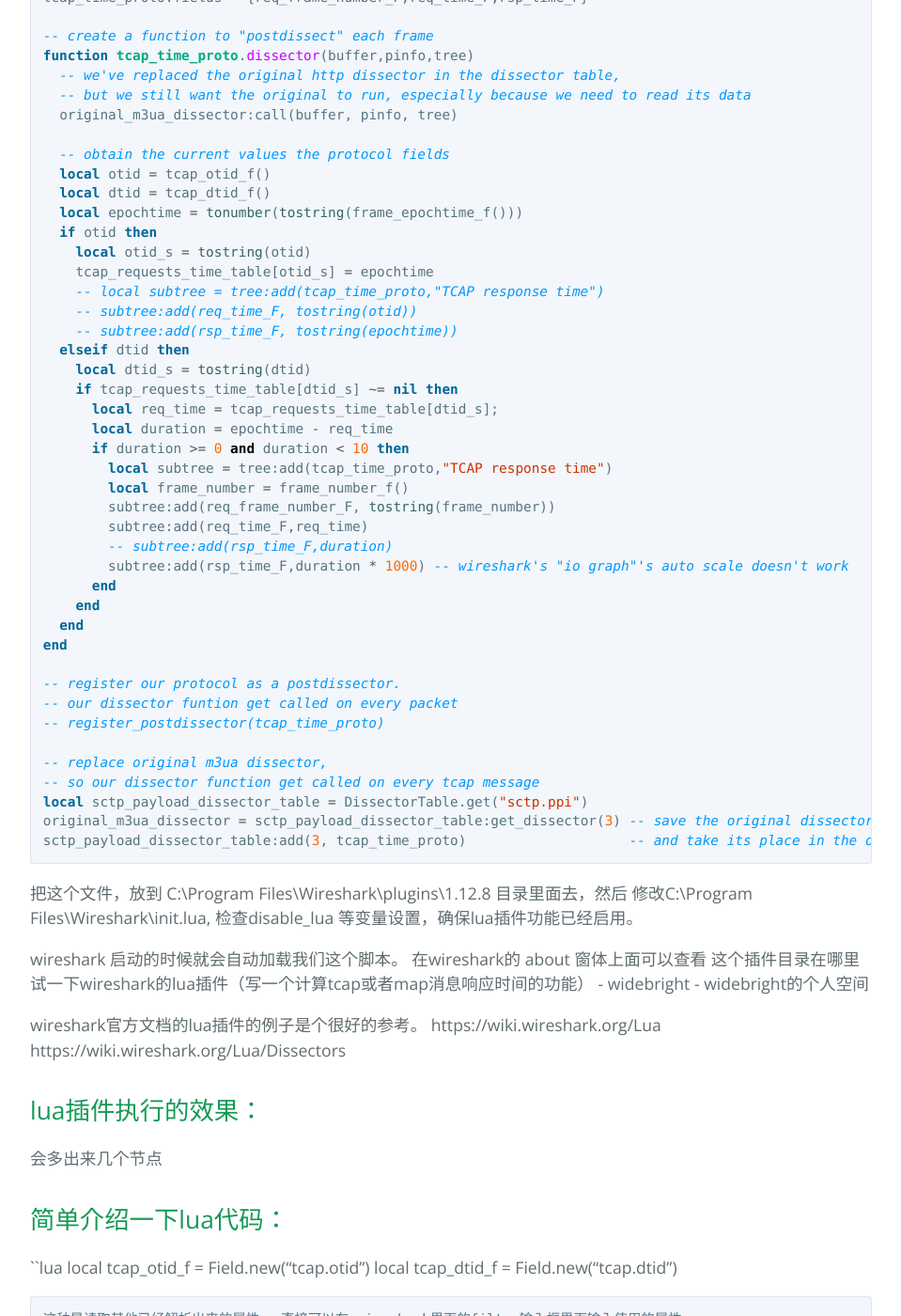
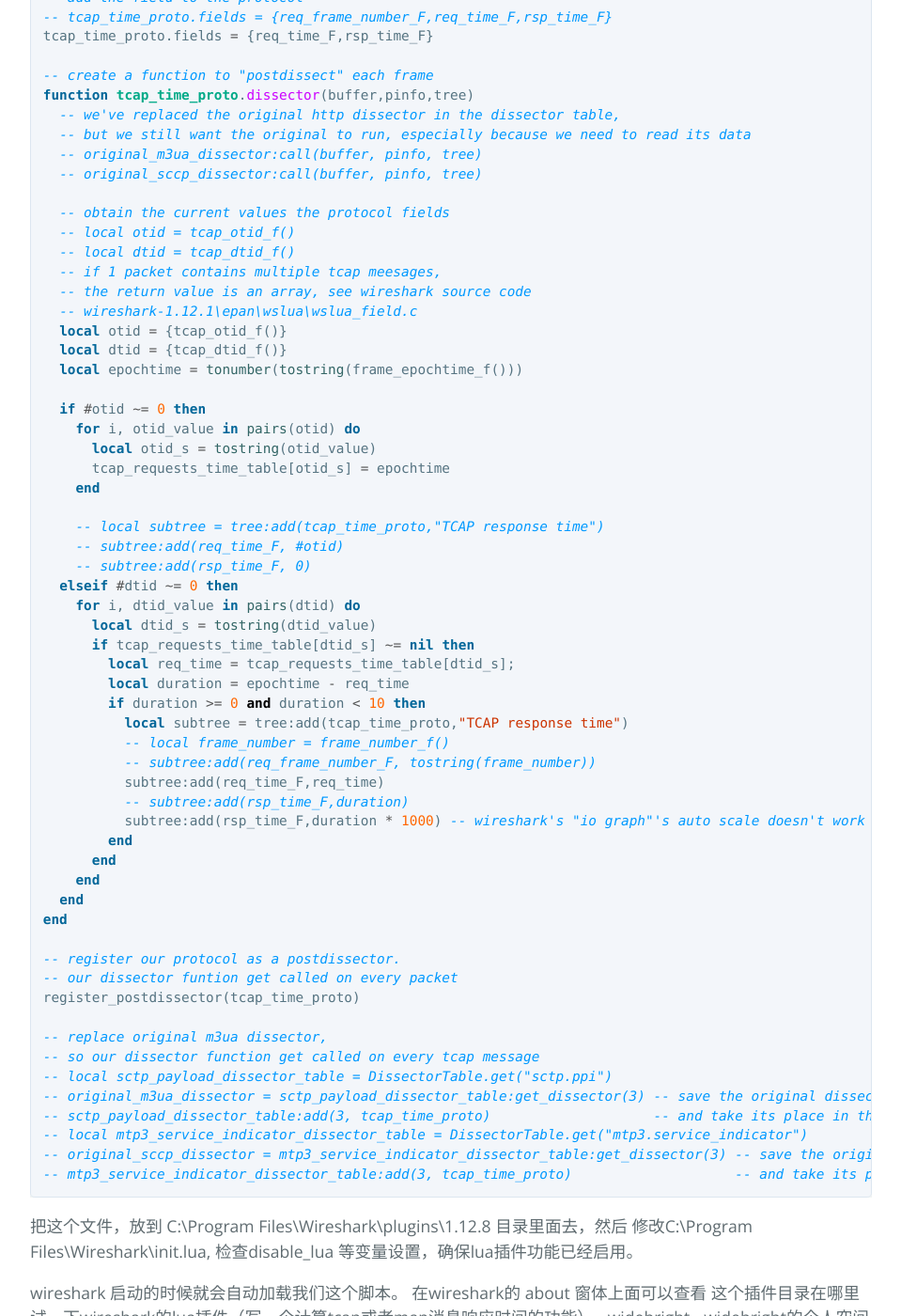
Before and after one commit to gmd20/gmd20.github.io, a Jekyll site: the page built from _posts/2015-12-01-试一下wireshark的lua插件（写一个计算tcap或者map消息响应时间的功能）.markdown, in a window 1280 px wide and 1400 px high, scrolled down 1421 px. Shown: the whole window at 94% size, without its empty margins (160-1119 px from the left). Built offline with Jekyll 4.4.1, drawn with Linux system fonts in a browser that asks for light colours; Markdown is read by kramdown in place of the engine named in the settings; comment, search, counter and statistics services are not loaded; some of the changed text lies outside the part shown.

Commit message:
Update 2015-12-01-试一下wireshark的lua插件（写一个计算tcap或者map消息响应时间的功能）.markdown

````diff
--- a/_posts/2015-12-01-试一下wireshark的lua插件（写一个计算tcap或者map消息响应时间的功能）.markdown
+++ b/_posts/2015-12-01-试一下wireshark的lua插件（写一个计算tcap或者map消息响应时间的功能）.markdown
@@ -17,13 +17,14 @@
 --
 
 print "wireshark tcap response time lua plugin from gmd20"
-local original_m3ua_dissector
+-- local original_m3ua_dissector
+-- local original_sccp_dissector
 local tcap_requests_time_table = {}
 
 -- declare some Fields to be read
 -- local frame_time_f = Field.new("frame.time")
 -- local frame_len_f = Field.new("frame.len")
-local frame_number_f = Field.new("frame.number")
+-- local frame_number_f = Field.new("frame.number")
 local frame_epochtime_f = Field.new("frame.time_epoch")
 local tcap_otid_f = Field.new("tcap.otid")
 local tcap_dtid_f = Field.new("tcap.dtid")
@@ -32,40 +33,53 @@ local tcap_time_proto = Proto("tcap_rsp_time","TCAP response time")
 -- create the fields for our "protocol"
 -- local req_time_F = ProtoField.string("tcap_rsp_time.req_time","request time")
 -- local rsp_time_F = ProtoField.string("tcap_rsp_time.time","response time")
-local req_frame_number_F = ProtoField.string("tcap_rsp_time.req_frame_number","request frame number")
+-- local req_frame_number_F = ProtoField.string("tcap_rsp_time.req_frame_number","request frame number")
 local req_time_F = ProtoField.double("tcap_rsp_time.req_time","request time")
 local rsp_time_F = ProtoField.double("tcap_rsp_time.time","response time")
 -- add the field to the protocol
-tcap_time_proto.fields = {req_frame_number_F,req_time_F,rsp_time_F}
+-- tcap_time_proto.fields = {req_frame_number_F,req_time_F,rsp_time_F}
+tcap_time_proto.fields = {req_time_F,rsp_time_F}
 
 -- create a function to "postdissect" each frame
 function tcap_time_proto.dissector(buffer,pinfo,tree)
   -- we've replaced the original http dissector in the dissector table,
   -- but we still want the original to run, especially because we need to read its data
-  original_m3ua_dissector:call(buffer, pinfo, tree)
+  -- original_m3ua_dissector:call(buffer, pinfo, tree)
+  -- original_sccp_dissector:call(buffer, pinfo, tree)
 
   -- obtain the current values the protocol fields
-  local otid = tcap_otid_f()
-  local dtid = tcap_dtid_f()
+  -- local otid = tcap_otid_f()
+  -- local dtid = tcap_dtid_f()
+  -- if 1 packet contains multiple tcap meesages,
+  -- the return value is an array, see wireshark source code
+  -- wireshark-1.12.1\epan\wslua\wslua_field.c
+  local otid = {tcap_otid_f()}
+  local dtid = {tcap_dtid_f()}
   local epochtime = tonumber(tostring(frame_epochtime_f()))
-  if otid then
-    local otid_s = tostring(otid)
-    tcap_requests_time_table[otid_s] = epochtime
+
+  if #otid ~= 0 then
+    for i, otid_value in pairs(otid) do
+      local otid_s = tostring(otid_value)
+      tcap_requests_time_table[otid_s] = epochtime
+    end
+
     -- local subtree = tree:add(tcap_time_proto,"TCAP response time")
-    -- subtree:add(req_time_F, tostring(otid))
-    -- subtree:add(rsp_time_F, tostring(epochtime))
-  elseif dtid then
-    local dtid_s = tostring(dtid)
-    if tcap_requests_time_table[dtid_s] ~= nil then
-      local req_time = tcap_requests_time_table[dtid_s];
-      local duration = epochtime - req_time
-      if duration >= 0 and duration < 10 then
-        local subtree = tree:add(tcap_time_proto,"TCAP response time")
-        local frame_number = frame_number_f()
-        subtree:add(req_frame_number_F, tostring(frame_number))
-        subtree:add(req_time_F,req_time)
-        -- subtree:add(rsp_time_F,duration)
-        subtree:add(rsp_time_F,duration * 1000) -- wireshark's "io graph"'s auto scale doesn't work
+    -- subtree:add(req_time_F, #otid)
+    -- subtree:add(rsp_time_F, 0)
+  elseif #dtid ~= 0 then
+    for i, dtid_value in pairs(dtid) do
+      local dtid_s = tostring(dtid_value)
+      if tcap_requests_time_table[dtid_s] ~= nil then
+        local req_time = tcap_requests_time_table[dtid_s];
+        local duration = epochtime - req_time
+        if duration >= 0 and duration < 10 then
+          local subtree = tree:add(tcap_time_proto,"TCAP response time")
+          -- local frame_number = frame_number_f()
+          -- subtree:add(req_frame_number_F, tostring(frame_number))
+          subtree:add(req_time_F,req_time)
+          -- subtree:add(rsp_time_F,duration)
+          subtree:add(rsp_time_F,duration * 1000) -- wireshark's "io graph"'s auto scale doesn't work
+        end
       end
     end
   end
@@ -73,13 +87,16 @@ end
 
 -- register our protocol as a postdissector.
 -- our dissector funtion get called on every packet
--- register_postdissector(tcap_time_proto)
+register_postdissector(tcap_time_proto)
 
 -- replace original m3ua dissector,
 -- so our dissector function get called on every tcap message
-local sctp_payload_dissector_table = DissectorTable.get("sctp.ppi")
-original_m3ua_dissector = sctp_payload_dissector_table:get_dissector(3) -- save the original dissector so we can still get to it
-sctp_payload_dissector_table:add(3, tcap_time_proto)                    -- and take its place in the dissector
+-- local sctp_payload_dissector_table = DissectorTable.get("sctp.ppi")
+-- original_m3ua_dissector = sctp_payload_dissector_table:get_dissector(3) -- save the original dissector so we can still get to it
+-- sctp_payload_dissector_table:add(3, tcap_time_proto)                    -- and take its place in the dissector
+-- local mtp3_service_indicator_dissector_table = DissectorTable.get("mtp3.service_indicator")
+-- original_sccp_dissector = mtp3_service_indicator_dissector_table:get_dissector(3) -- save the original dissector so we can still get to it
+-- mtp3_service_indicator_dissector_table:add(3, tcap_time_proto)                    -- and take its place in the dissector
 ```
 
 
@@ -93,6 +110,13 @@ wireshark 启动的时候就会自动加载我们这个脚本。  在wireshark
 wireshark官方文档的lua插件的例子是个很好的参考。
 https://wiki.wireshark.org/Lua
 https://wiki.wireshark.org/Lua/Dissectors
+
+Wireshark Developer’s Guide 对lua的api接口有一些介绍
+https://www.wireshark.org/docs/wsdg_html_chunked/index.html
+但文档不是很详细，如果有疑问还是要对咬wireshark源码里面的lua接口实现相关的代码。比如
+wireshark-1.12.1\epan\wslua\wslua_field.c
+主要是 wireshark-1.12.1\epan\wslua\ 这个目录下文件。
+
 
 lua插件执行的效果：
 -----------------
````
